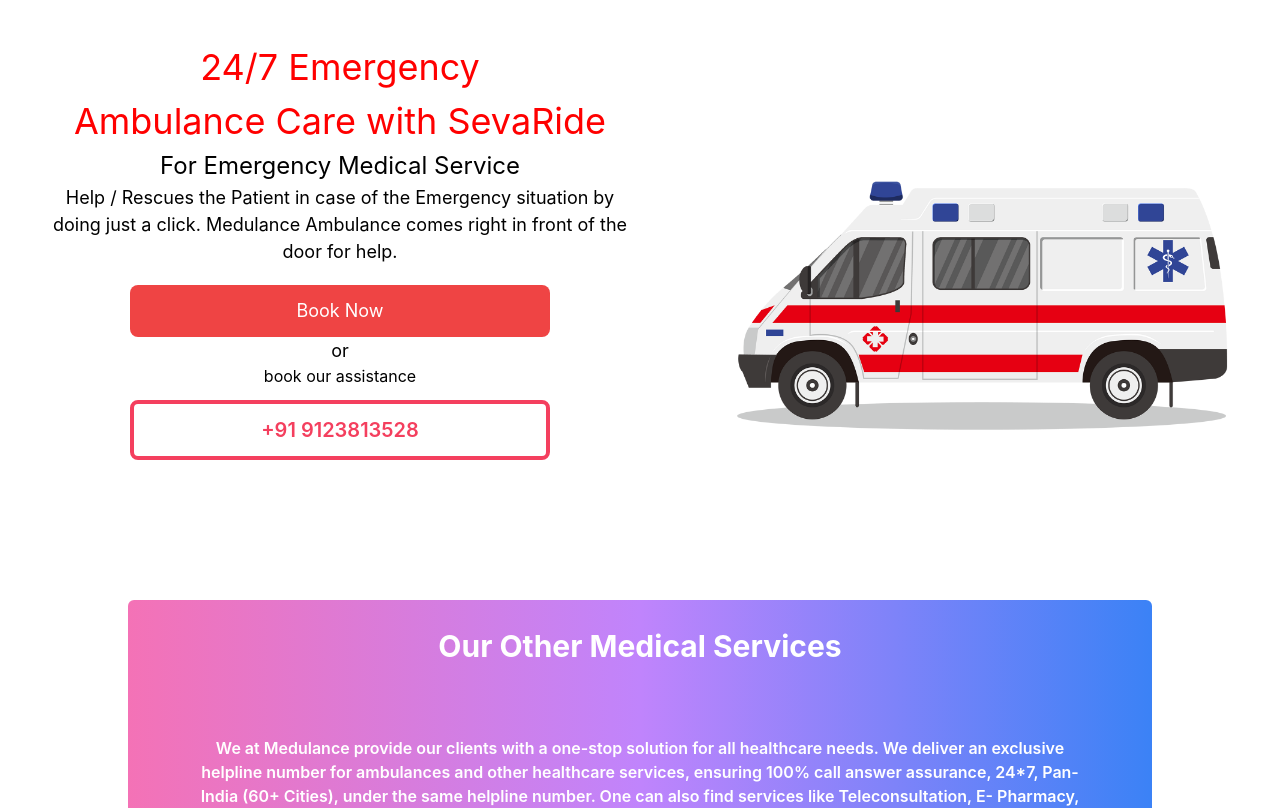
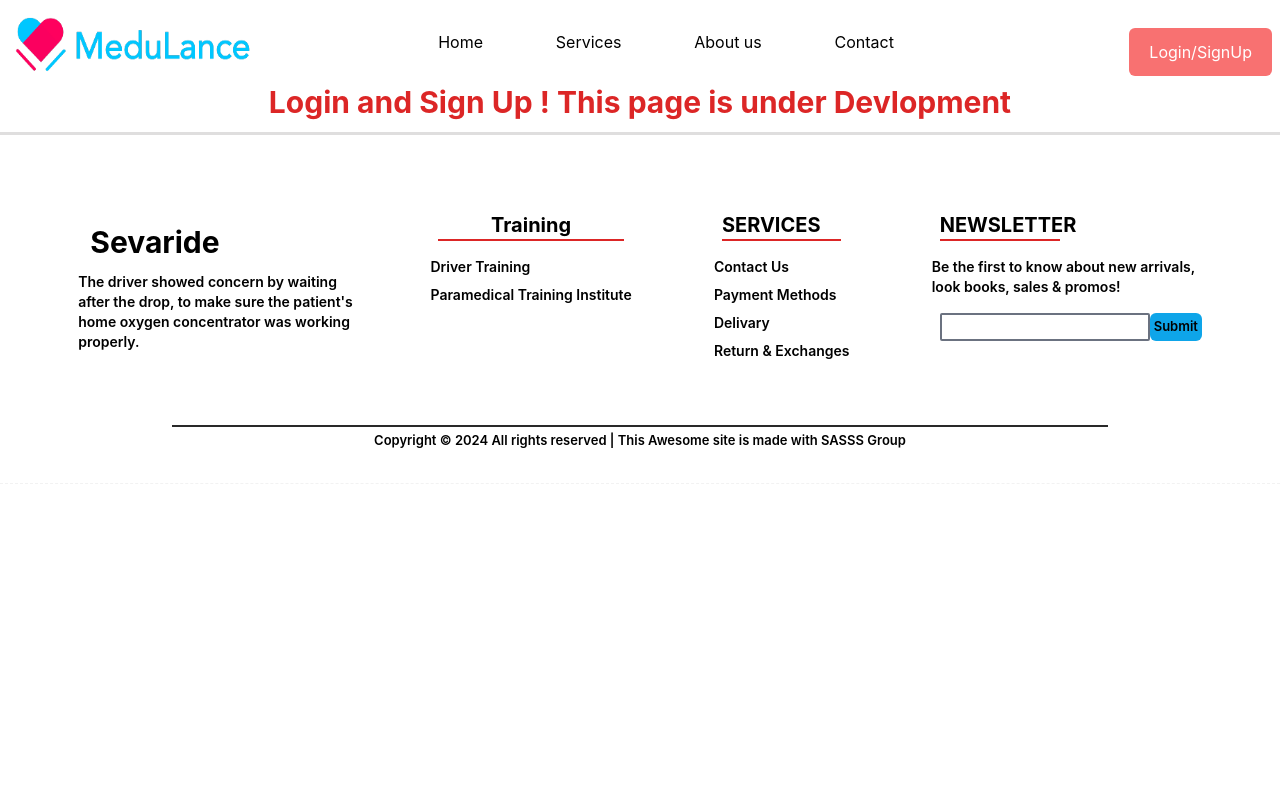
Before and after one commit to Arkajyoti333/E-Ambulance-SEVARIDE, a React (Create React App) app: page /login in a window 1280 px wide. Shown: the top 808 px of the page. Built offline with nearby package versions, Linux system fonts and the light colour scheme.

Commit message:
Implement page routing in idex.js

```diff
--- /dev/null
+++ b/src/Pages/AboutUs/About.js
@@ -0,0 +1,9 @@
+import React from 'react'
+
+ const About = () => {
+  return (
+       <div className='text-3xl text-red-600 font-bold text-center'>About Us ! This page is under Devlopment</div>
+  )
+}
+
+export default About;
--- /dev/null
+++ b/src/Pages/ContactUs/Contact.js
@@ -0,0 +1,8 @@
+import React from 'react'
+
+ const Contact = () => {
+  return (
+      <div className='text-3xl text-red-600 font-bold text-center'>Contact Us  ! This page is under Devlopment</div>
+  )
+}
+export default Contact;
--- /dev/null
+++ b/src/Pages/Error/Error.js
@@ -0,0 +1,19 @@
+import React from 'react'
+import { Link } from 'react-router-dom';
+
+const Error = () => {
+  return (
+    <>
+    {/* <div className='text-3xl text-red-600 font-bold text-center'>Error</div>  */}
+
+    <div className="h-screen bg-gray-200 flex flex-col justify-center items-center">
+      <div className="text-5xl font-bold text-gray-900">404</div>
+      <div className="text-xl text-gray-900 mt-4">Oops! Something went wrong.</div>
+      <div className="text-md text-gray-900 mt-4">Sorry ! Page Not Found.</div>
+      <Link to="/" className="mt-8 border-2 shadow-lg border-red-500 p-2 rounded-md font-semibold text-gray-900 hover:border-blue-500 hover:border-2 transition-all duration-300 ease-in-out hover:tracking-wider">Back to Home &rarr;</Link>
+    </div>
+    </>
+  )
+}
+
+export default Error;
--- /dev/null
+++ b/src/Pages/Login/Login.js
@@ -0,0 +1,10 @@
+import React from 'react'
+
+const Login=()=> {
+  return (
+    <>
+        <div className='text-3xl text-red-600 font-bold text-center'>Login and Sign Up ! This page is under Devlopment</div>
+    </>
+  )
+}
+export default Login;
--- /dev/null
+++ b/src/Pages/index.js
@@ -0,0 +1,8 @@
+import Contact from "./ContactUs/Contact";
+import About from "./AboutUs/About";
+import Login from "./Login/Login";
+import Error from "./Error/Error";
+
+
+
+export {Contact,About,Login,Error};
--- a/src/components/Navbar/navbar.js
+++ b/src/components/Navbar/navbar.js
@@ -1,6 +1,6 @@
 import React from "react";
 import "./navbar.css";
-import { Link } from "react-scroll";
+import { Link, NavLink } from "react-router-dom";
 import logo from "../../Assets/Sevaride.png";
 const Navbar = () => {
   return (
@@ -10,16 +10,51 @@
       </a>
 
       <div className="navMenu">
-        <Link className="hover:cursor-grab ListItem ">Home</Link>
-        <Link className="hover:cursor-grab  ListItem">Services</Link>
-        <Link className="hover:cursor-grab  ListItem">About us</Link>
-        <Link className="hover:cursor-grab  ListItem">Contact us</Link>
+
+        <NavLink
+            to="/"
+            className={({ isActive }) =>
+              ` ${isActive ? "text-orange-500" : "text-gray-600"} hover:cursor-grab  ListItem`
+            }
+            style={{ textDecoration: "none" }}
+          >
+            Home
+          </NavLink>
+
+        <NavLink
+            to="/services"
+            className={({ isActive }) =>
+              ` ${isActive ? "text-orange-500" : "text-gray-600"} hover:cursor-grab  ListItem`
+            }
+            style={{ textDecoration: "none" }}
+          >
+            Services
+          </NavLink>
+        <NavLink
+            to="/about-us"
+            className={({ isActive }) =>
+              ` ${isActive ? "text-orange-500" : "text-gray-600"} hover:cursor-grab  ListItem`
+            }
+            style={{ textDecoration: "none" }}
+          >
+         About us
+          </NavLink>
+        <NavLink
+            to="/contact"
+            className={({ isActive }) =>
+              ` ${isActive ? "text-orange-500" : "text-gray-600"} hover:cursor-grab  ListItem`
+            }
+            style={{ textDecoration: "none" }}
+          >
+            Contact
+          </NavLink>
       </div>
 
       <div className="flex justify-end">
         {/* <button className="text-blue-500 hover:text-gray-300">Login/SignUp</button> */}
         <button className=" bg-red-400 mt-5 text-white border-none py-3 px-5 text-md cursor-pointer rounded-md  hover:scale-105 transition duration-300 ease-in-out">
-          Login/SignUp
+
+          <Link to="/login"> Login/SignUp</Link>
         </button>
       </div>
     </nav>
--- a/src/index.js
+++ b/src/index.js
@@ -2,12 +2,46 @@
 import ReactDOM from 'react-dom/client';
 import './index.css';
 import App from './App';
+import Root from './Root/Root.js';
+import { RouterProvider, createBrowserRouter } from 'react-router-dom';
+import { About,Login,Contact, Error } from './Pages';
 
+
+const router= createBrowserRouter([
+  {
+    path:"",
+    element:<Root/>,
+    children:[
+      {
+        path:"/",
+        element:<App/>
+      },
+      {
+        path:"/login",
+        element:<Login/>,
+      },
+      {
+        path:"about-us",
+        element:<About/>,
+      },
+      {
+        path:"Contact",
+        element:<Contact/>,
+      },
+      {
+        path:"*",
+        element:<Error/>,
+      }
+
+    ]
+  },
+])
 
 const root = ReactDOM.createRoot(document.getElementById('root'));
 root.render(
   <React.StrictMode>
-    <App/>
+      {/* <RouterProvider router={router} /> */}
+      <RouterProvider router={router}/>
   </React.StrictMode>
 );
 
```
Also changed, not shown: src/Pages/Login/Login.css (added), 1 other file (tests, documents, lock files or other folders).
